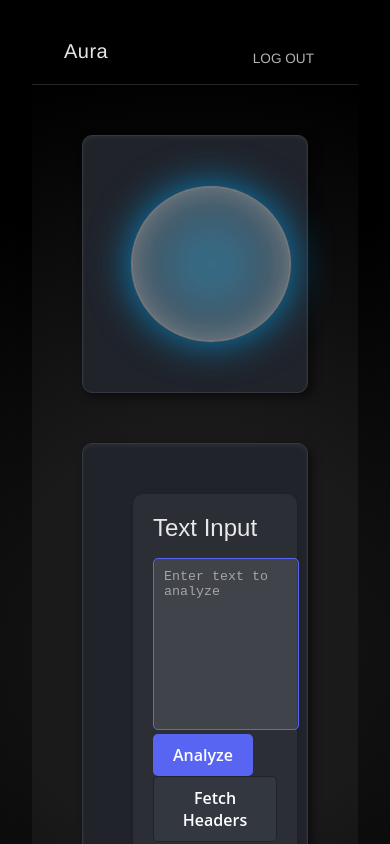
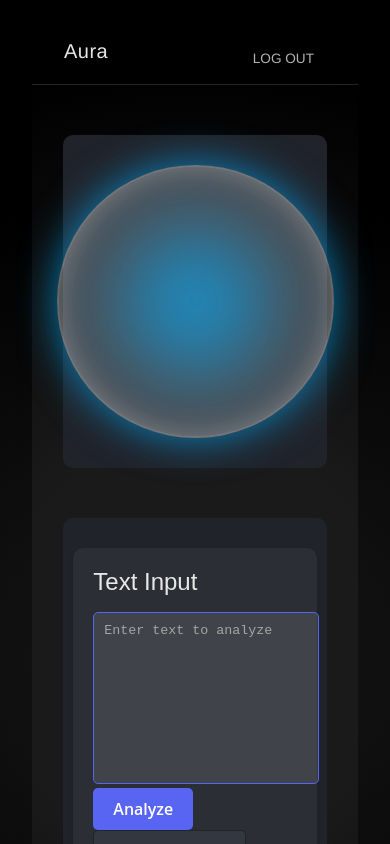
Before and after one commit to uxlyne/auric, a React (Create React App) app: page / in a window 390 px wide. Shown: the top 844 px of the page. Built offline with nearby package versions, Linux system fonts and the light colour scheme.

Commit message:
Text Input and Analysis Margin fix

```diff
--- a/src/styles/Aura.css
+++ b/src/styles/Aura.css
@@ -5,8 +5,8 @@
     align-items: center;
     justify-content: center;
     position: relative;
-    height: 40vw;
-    width: 40vw;
+    height: 70vw;
+    width: 70vw;
     max-width: 500px;
     max-height: 500px;
   }
--- a/src/styles/Main.css
+++ b/src/styles/Main.css
@@ -59,17 +59,18 @@
   flex: 1;
   display: flex;
   flex-direction: column;
-  padding: var(--content-spacing);
+  align-items: center; /* Centers children horizontally in the flex container */
+  justify-content: center; /* Centers children vertically in the flex container */
+  padding: 30px;
   background-color: var(--panel-background-color);
-  border: 1px solid var(--panel-border-color);
   border-radius: 10px;
-  box-shadow: var(--panel-box-shadow), inset 0 2px 4px var(--panel-inset-glow);
+  box-shadow: var(--inset-shadow);
   color: var(--text-color);
+  margin: 0;
 }
 
 .text-input, .text-analysis {
-  width: 100%;
-  margin-bottom: var(--content-spacing);
+  width: 100%; /* Subtracting the total padding from the width */
   border: 1px solid var(--panel-border-color);
   background-color: var(--input-background-color);
   color: var(--text-color);
@@ -99,9 +100,20 @@ button:hover {
   .content {
     flex-direction: column;
     width: 100%;
+    align-items: center; /* Aligns the flex children (panels) in the center */
   }
 
   .left-panel, .right-panel {
     margin: 0;
+    width: 90%; /* Sets a max width to the panel to avoid edge-to-edge stretching */
+    max-width: 500px; /* Optionally, set a max-width for larger screens within the breakpoint */
+    flex-basis: auto; /* Resets the flex basis to accommodate content size */
+    justify-content: center; /* Centers the content vertically in the flex direction */
+    align-items: center; /* Centers the content horizontally in the flex direction */
+  }
+
+  .text-input, .text-analysis {
+    margin: 0 auto; /* Additional centering for input and analysis components */
+    display: block; /* Ensures that these elements are treated as block-level for width calculations */
   }
 }
--- a/src/styles/TextAnalysis.css
+++ b/src/styles/TextAnalysis.css
@@ -1,9 +1,7 @@
 /* TextAnalysis.css */
 
 .text-analysis-container {
-  max-width: 600px;
   width: 100%;
-  margin: 0 auto;
   background: rgba(255, 255, 255, 0.05); /* Slight transparency for depth */
   padding: 20px;
   border-radius: 10px; /* Soft rounded corners */
--- a/src/styles/TextInput.css
+++ b/src/styles/TextInput.css
@@ -1,9 +1,7 @@
 /* TextInput.css */
 
 .text-input-container {
-  max-width: 600px;
   width: 100%;
-  margin: 0 auto;
   margin-bottom: 20px;
   background: rgba(255, 255, 255, 0.05);
   padding: 20px;
```
